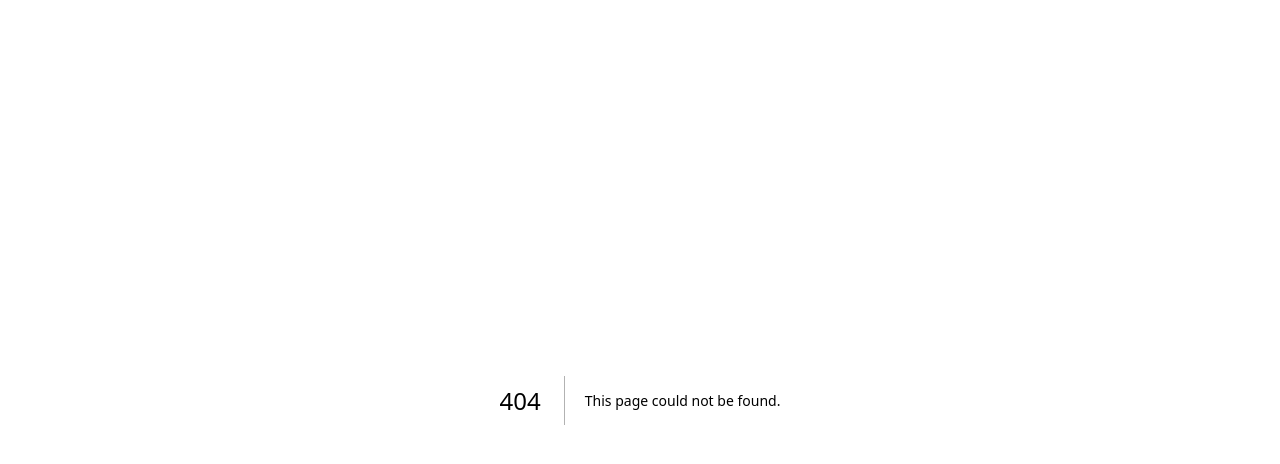
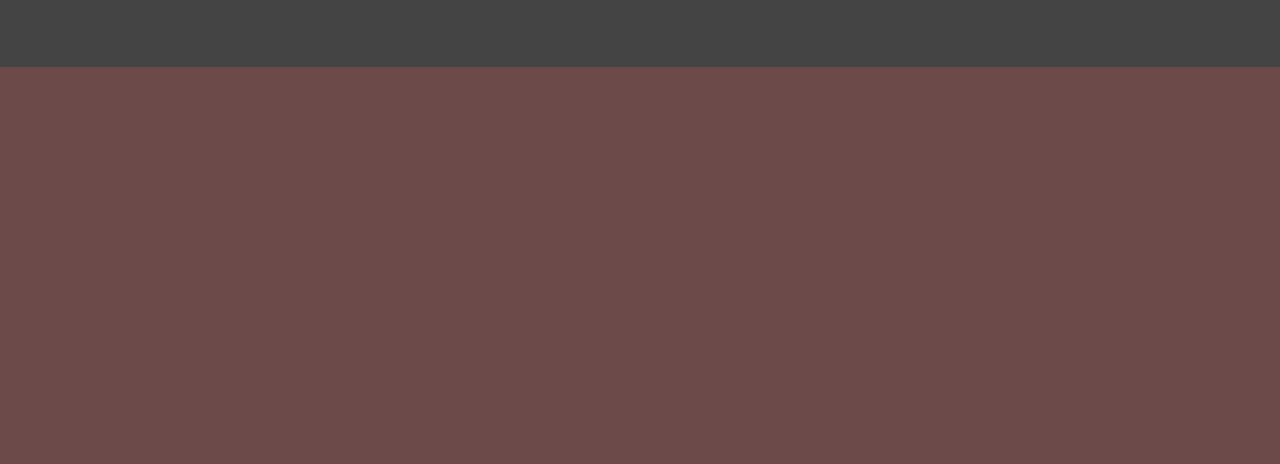
Before and after one commit to SamWammy/projectBOARD, a Next.js app: page /home/create-project in a window 1280 px wide. Before the commit this address had no page. Shown: the top 464 px of the page. Built offline with nearby package versions, Linux system fonts and the light colour scheme.

Commit message:
barebones skeleton of the creat project page

```diff
--- /dev/null
+++ b/app/home/create-project/page.js
@@ -0,0 +1,12 @@
+"use client"
+import styles from "./style.module.css";
+import { redirect } from 'next/navigation';
+
+export default function CreateProj() {
+    return(
+        <div className={styles.frame}>
+            <div className={styles.navbar}></div>
+            <div className={styles.formBack}></div>
+        </div>
+    );
+}
--- /dev/null
+++ b/app/home/create-project/style.module.css
@@ -0,0 +1,25 @@
+.frame {
+  z-index: 0;
+  background: black;
+  width: 100%;
+  min-height: 100vh;
+  height: 2970px;
+}
+
+.navbar {
+  position: static;
+  height: 2.25%;
+  width: 100%;
+  background-color: #444444;
+  display: flex;
+  align-items: center;
+  padding-left: 7vw;
+  z-index: 1;
+}
+
+.formBack {
+  background-color: #6d4a4a;
+  height: 100%;
+  width: 100%;
+  z-index: 0;
+}
```
